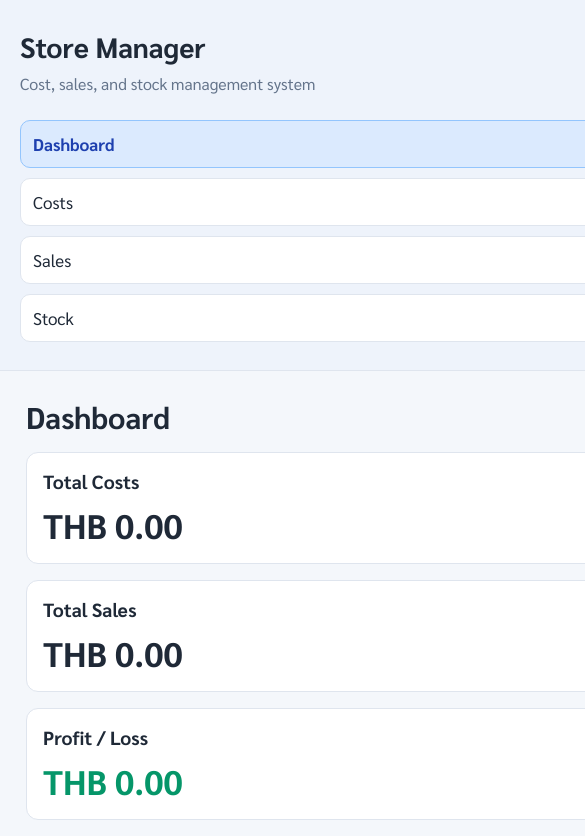
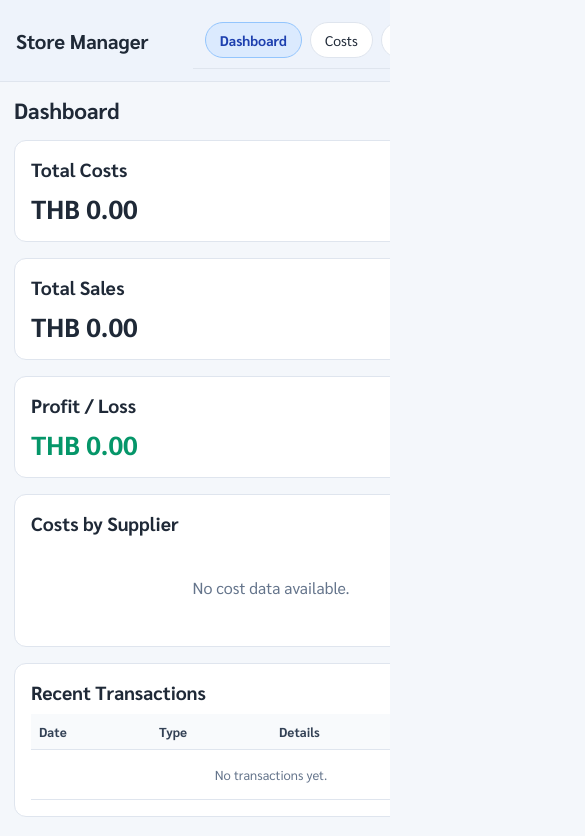
Before and after one commit to sitapich-t/compro, a plain HTML site: page index.html in a window 390 px wide. Shown: the top 836 px of the page, 585 px wide, since content can reach past the window. Drawn offline with Linux system fonts and the light colour scheme.

Commit message:
style update

```diff
--- a/styles.css
+++ b/styles.css
@@ -20,12 +20,15 @@ body {
   background: var(--bg);
   color: var(--text);
   font-size: 16px;
+  overflow-x: hidden;
 }
 
 .layout {
   display: grid;
   grid-template-columns: 280px 1fr;
   min-height: 100vh;
+  max-width: 100vw;
+  overflow-x: hidden;
 }
 
 .sidebar {
@@ -294,20 +297,123 @@ textarea {
   color: #dc2626;
 }
 
-@media (max-width: 1200px) {
+@media (max-width: 768px) {
+  * {
+    max-width: 100%;
+  }
+
+  img, table, input, select, textarea {
+    max-width: 100%;
+  }
+
+  /* Table เลื่อนซ้ายขวาแทน */
+  .table-wrap {
+    overflow-x: auto;
+    -webkit-overflow-scrolling: touch;
+  }
+
+  table {
+    min-width: unset; /* เอา min-width ออก */
+    width: 100%;
+    table-layout: fixed; /* บีบ column ให้พอดีจอ */
+    word-break: break-word;
+  }
+
+  th, td {
+    padding: 8px 6px;
+    font-size: 12px;
+  }
+
   .layout {
     grid-template-columns: 1fr;
   }
 
   .sidebar {
+    display: flex;
+    align-items: center;
+    justify-content: space-between;
+    padding: 12px 16px;
     border-right: none;
     border-bottom: 1px solid var(--border);
   }
 
+  .sidebar p {
+    display: none;
+    margin: 0;
+  }
+
+  .sidebar h1 {
+    font-size: 20px;
+  }
+
+  .sidebar nav {
+    display: flex;
+    gap: 8px;
+    overflow-x: auto;
+    padding: 10px 12px;
+    background: #eef3fb;
+    border-bottom: 1px solid var(--border);
+    scrollbar-width: none;
+    -webkit-overflow-scrolling: touch;
+  }
+
+  .sidebar nav::-webkit-scrollbar {
+    display: none;
+  }
+
+  .nav-btn {
+    flex-shrink: 0;
+    white-space: nowrap;
+    padding: 8px 14px;
+    border-radius: 20px;
+    font-size: 14px;
+  }
+
+  /* ทุก grid → 1 คอลัมน์ */
   .summary-grid,
   .card-grid,
-  .three-cols,
-  .two-cols {
+  .two-cols,
+  .three-cols {
     grid-template-columns: 1fr;
   }
+
+  .table-wrap {
+    overflow-x: auto;
+    -webkit-overflow-scrolling: touch;
+  }
+
+  table {
+    min-width: 480px;
+  }
+
+  th, td {
+    padding: 9px 8px;
+    font-size: 13px;
+  }
+
+  .modal {
+    align-items: flex-end;
+    padding: 0;
+  }
+
+  .modal-card,
+  .modal-card.wide {
+    max-width: 100%;
+    width: 100%;
+    border-radius: 14px 14px 0 0;
+    max-height: 90vh;
+    overflow-y: auto;
+  }
+
+  .content {
+    padding: 14px;
+  }
+
+  h2 {
+    font-size: 22px;
+  }
+
+  .big-number {
+    font-size: 26px;
+  }
 }
```
